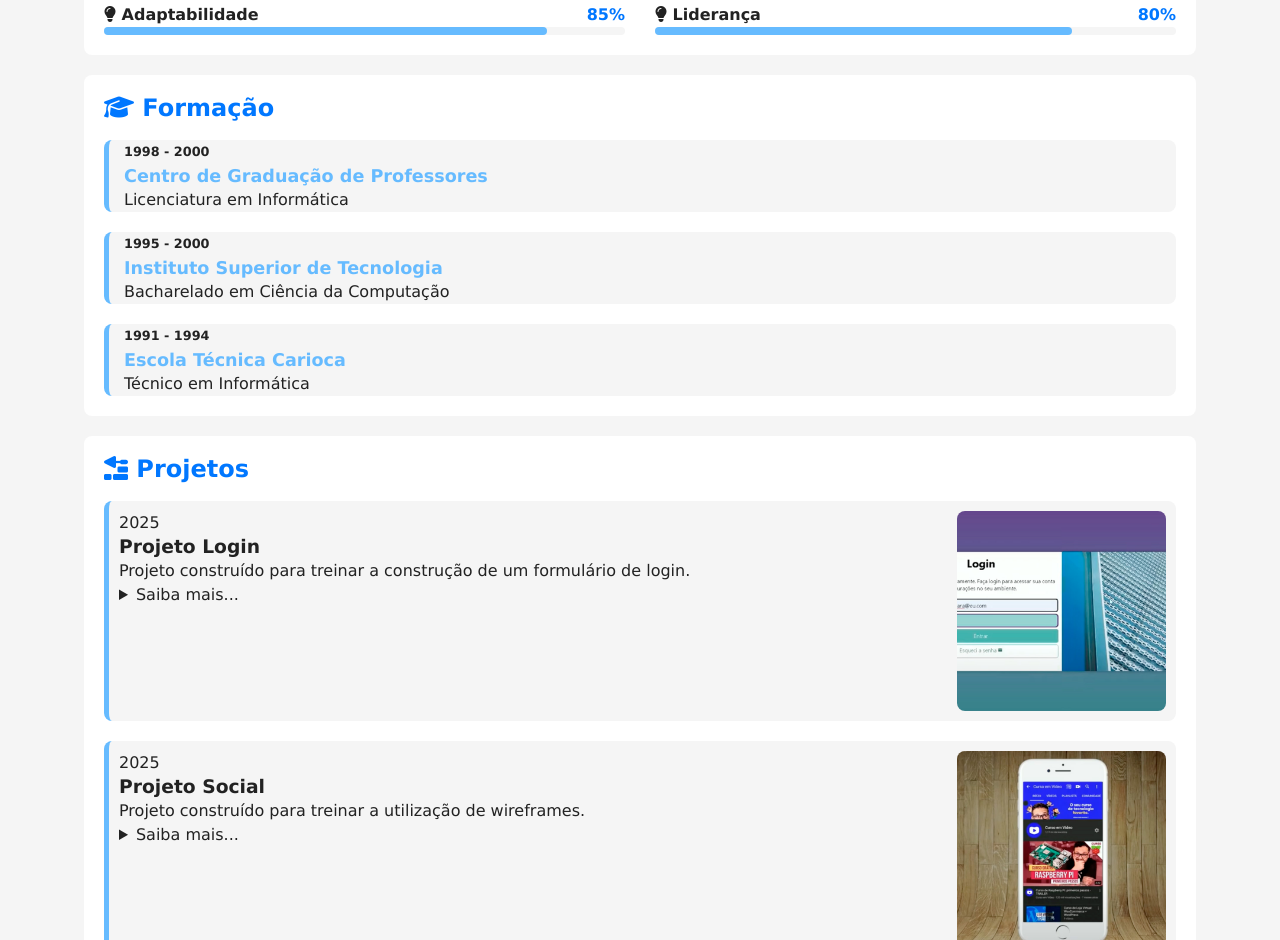
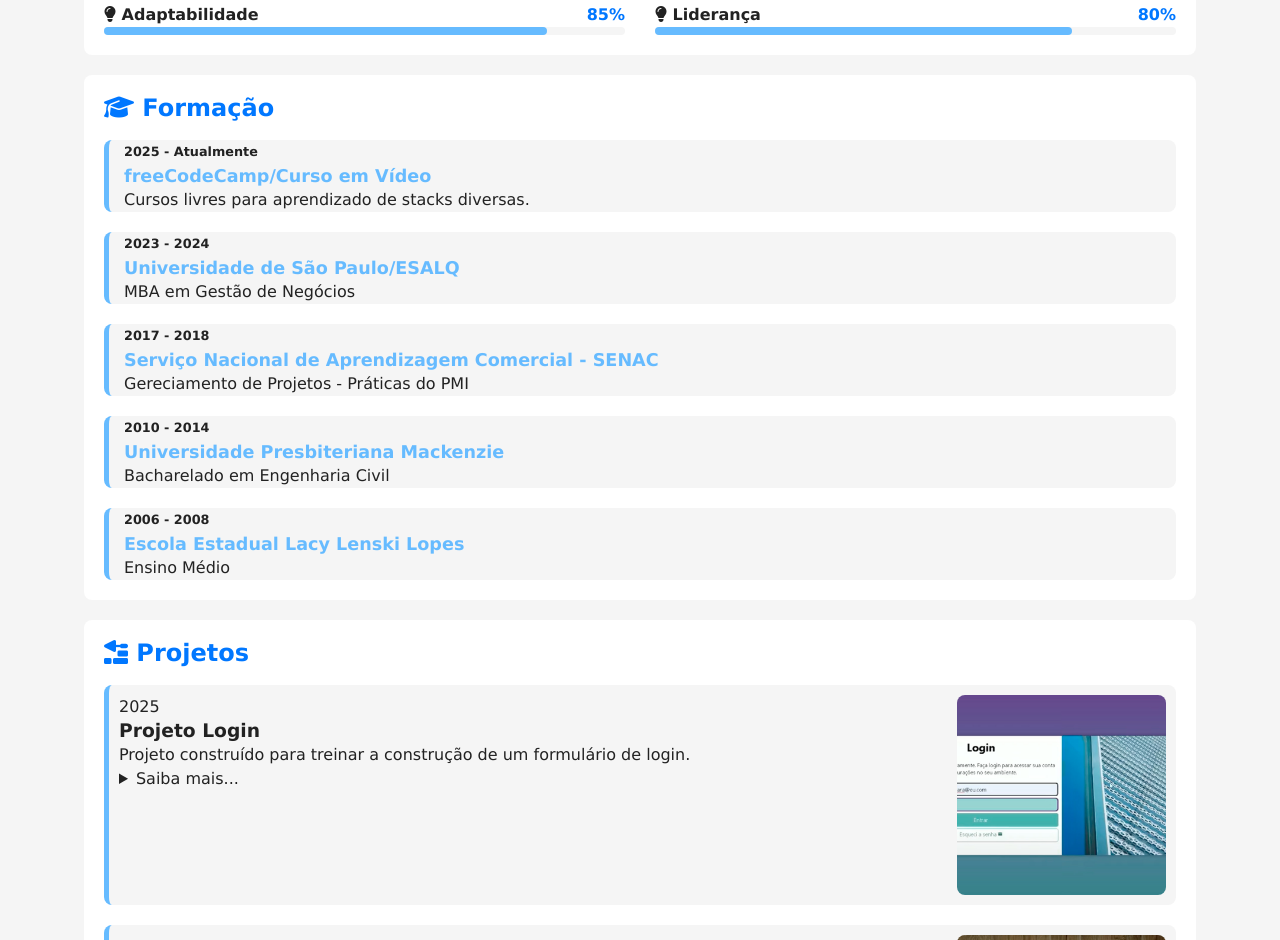
Before and after one commit to rafaelamaral-dev/projeto-portfolio, a plain HTML site: page index.html in a window 1280 px wide. Shown: the part 1467-2407 px from the top of the page. Drawn offline with Linux system fonts and the light colour scheme.

Commit message:
atualização da formação

```diff
--- a/index.html
+++ b/index.html
@@ -3,7 +3,7 @@
 <head>
     <meta charset="UTF-8">
     <meta name="viewport" content="width=device-width, initial-scale=1.0">
-    <title>Portfólio Gustavo Guanabara</title>
+    <title>Portfólio Rafael F. do Amaral</title>
     <link rel="stylesheet" href="estilos/style.css">
     <link rel="shortcut icon" href="favicon.svg" type="image/svg">
     <script src="https://kit.fontawesome.com/692997ca78.js" crossorigin="anonymous"></script>
@@ -169,21 +169,33 @@
 
                 <div id="formacao-container">
                     <div class="curso">
-                        <p class="periodo">1991 - 1994</p>
-                        <h3 class="instituicao">Escola Técnica Carioca</h3>
-                        <p class="titulacao">Técnico em Informática</p>
+                        <p class="periodo">2006 - 2008</p>
+                        <h3 class="instituicao">Escola Estadual Lacy Lenski Lopes</h3>
+                        <p class="titulacao">Ensino Médio</p>
                     </div>
 
                     <div class="curso">
-                        <p class="periodo">1995 - 2000</p>
-                        <h3 class="instituicao">Instituto Superior de Tecnologia</h3>
-                        <p class="titulacao">Bacharelado em Ciência da Computação</p>
+                        <p class="periodo">2010 - 2014</p>
+                        <h3 class="instituicao">Universidade Presbiteriana Mackenzie</h3>
+                        <p class="titulacao">Bacharelado em Engenharia Civil</p>
                     </div>
 
                     <div class="curso">
-                        <p class="periodo">1998 - 2000</p>
-                        <h3 class="instituicao">Centro de Graduação de Professores</h3>
-                        <p class="titulacao">Licenciatura em Informática</p>
+                        <p class="periodo">2017 - 2018</p>
+                        <h3 class="instituicao">Serviço Nacional de Aprendizagem Comercial - SENAC</h3>
+                        <p class="titulacao">Gereciamento de Projetos - Práticas do PMI</p>
+                    </div>
+
+                    <div class="curso">
+                        <p class="periodo">2023 - 2024</p>
+                        <h3 class="instituicao">Universidade de São Paulo/ESALQ</h3>
+                        <p class="titulacao">MBA em Gestão de Negócios</p>
+                    </div>
+
+                    <div class="curso">
+                        <p class="periodo">2025 - Atualmente</p>
+                        <h3 class="instituicao">freeCodeCamp/Curso em Vídeo</h3>
+                        <p class="titulacao">Cursos livres para aprendizado de stacks diversas.</p>
                     </div>
                 </div>
 
```
